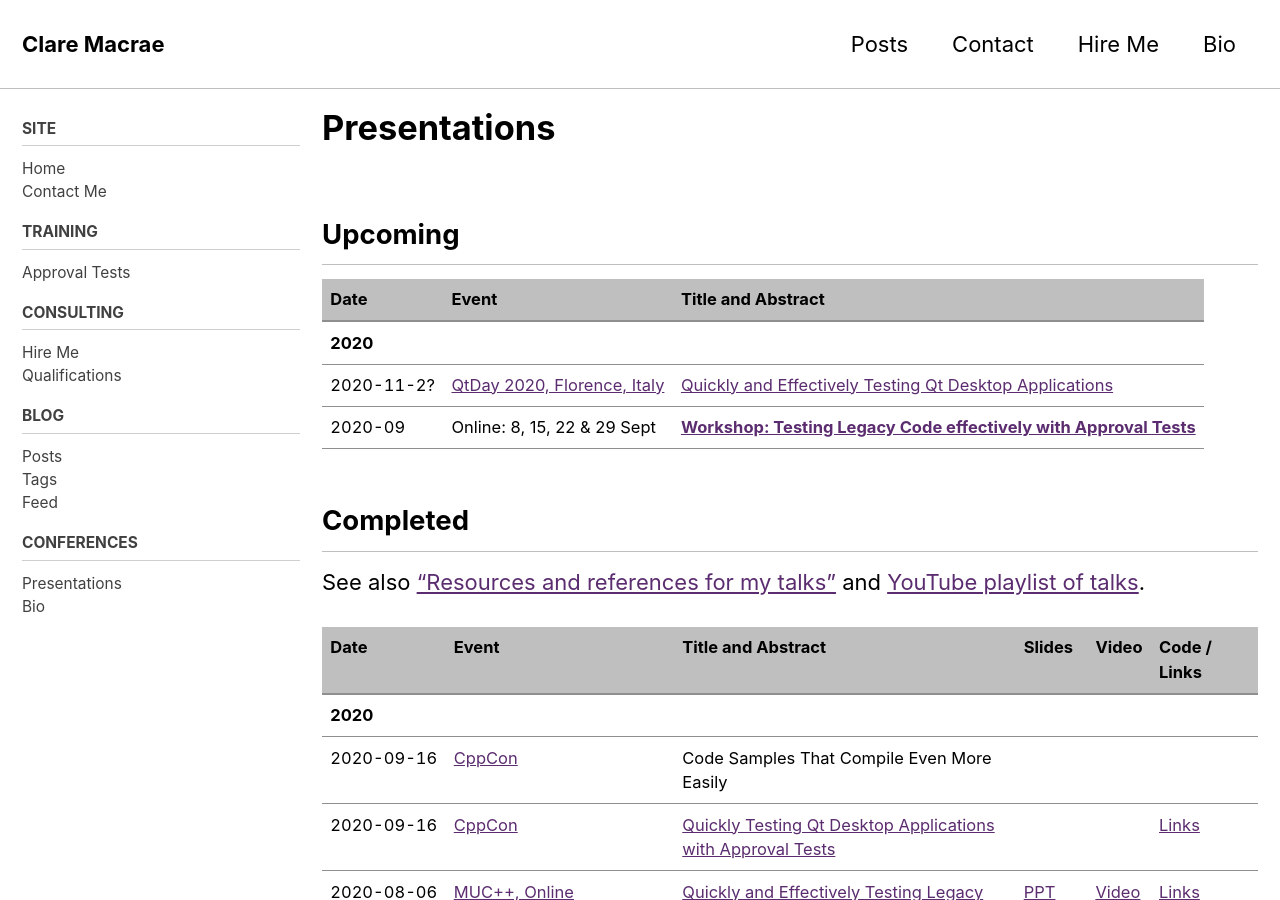
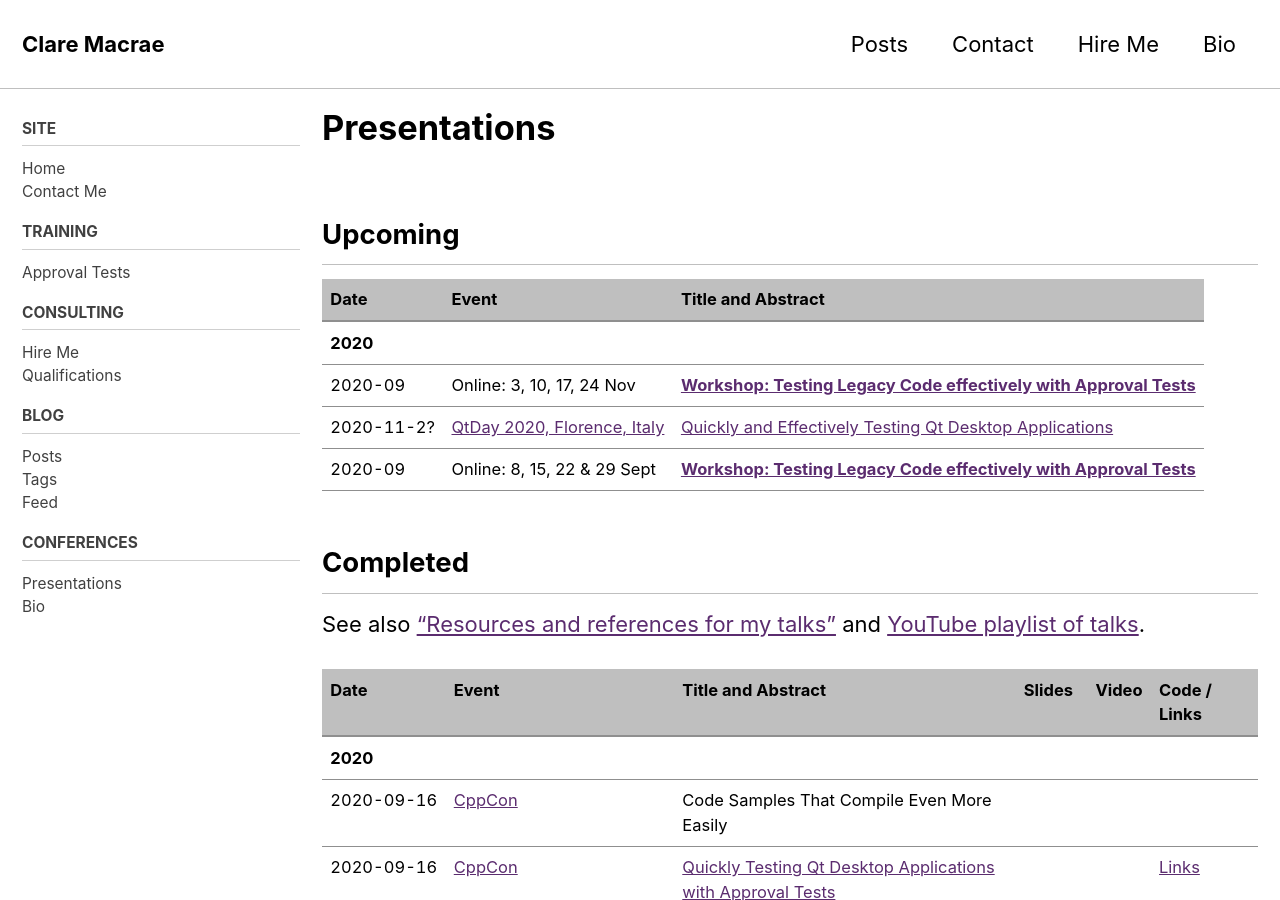
Before and after one commit to claremacrae/claremacrae.github.io, a Jekyll site: the page built from conferences/presentations.md, in a window 1280 px wide and 900 px high. Built offline with Jekyll 4.4.1, drawn with Linux system fonts in a browser that asks for light colours; cached includes are drawn as plain includes; nearby versions of some CDN libraries.

Commit message:
Add link to November Approval Tests course

```diff
--- a/conferences/presentations.md
+++ b/conferences/presentations.md
@@ -11,6 +11,7 @@ read_time: false
 | Date  | Event | Title and Abstract |
 | ----- | ----- | ------------------ |
 | **2020** | &nbsp; | &nbsp; |
+| <span class="text-tabular-dates">2020-09</span> | Online: 3, 10, 17, 24 Nov | [**Workshop: Testing Legacy Code effectively with Approval Tests**](https://bit.ly/LegacyCppNov2020) |
 | <span class="text-tabular-dates">2020-11-2?</span> | [QtDay 2020, Florence,&nbsp;Italy](https://www.qtday.it/) | [Quickly and Effectively Testing Qt Desktop Applications](https://www.qtday.it/agenda/speakers/573234) |
 | <span class="text-tabular-dates">2020-09</span> | Online: 8, 15, 22 & 29 Sept | [**Workshop: Testing Legacy Code effectively with Approval Tests**](https://claremacrae.co.uk/blog/2020/07/approvaltests-training-course) |
 
```
